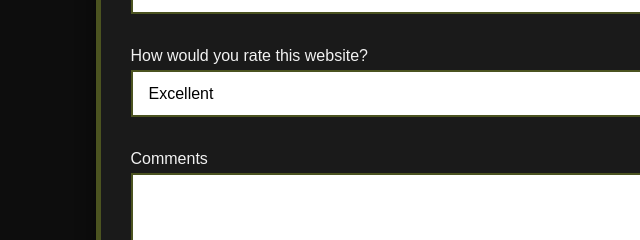
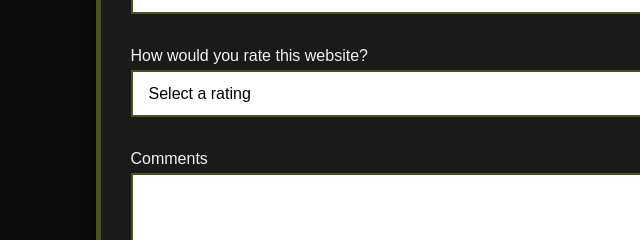
Before and after one commit to jospeh153-collab/IT371, a plain HTML site: page contact.html in a window 1280 px wide. Shown: the part 1089-1329 px from the top of the page, 0-640 px from the left. Drawn offline with Linux system fonts and the light colour scheme.

Commit message:
Update contact.html

```diff
--- a/contact.html
+++ b/contact.html
@@ -31,12 +31,13 @@
 
         <label for="rating">How would you rate this website?</label><br>
 
-        <select id="rating">
-            <option>Excellent</option>
-            <option>Good</option>
-            <option>Average</option>
-            <option>Poor</option>
-        </select>
+        <select id="rating" name="rating">
+    <option value="">Select a rating</option>
+    <option value="Excellent">Excellent</option>
+    <option value="Good">Good</option>
+    <option value="Average">Average</option>
+    <option value="Poor">Poor</option>
+</select>
 
         <br><br>
         <label for="comments">Comments</label><br>
```
